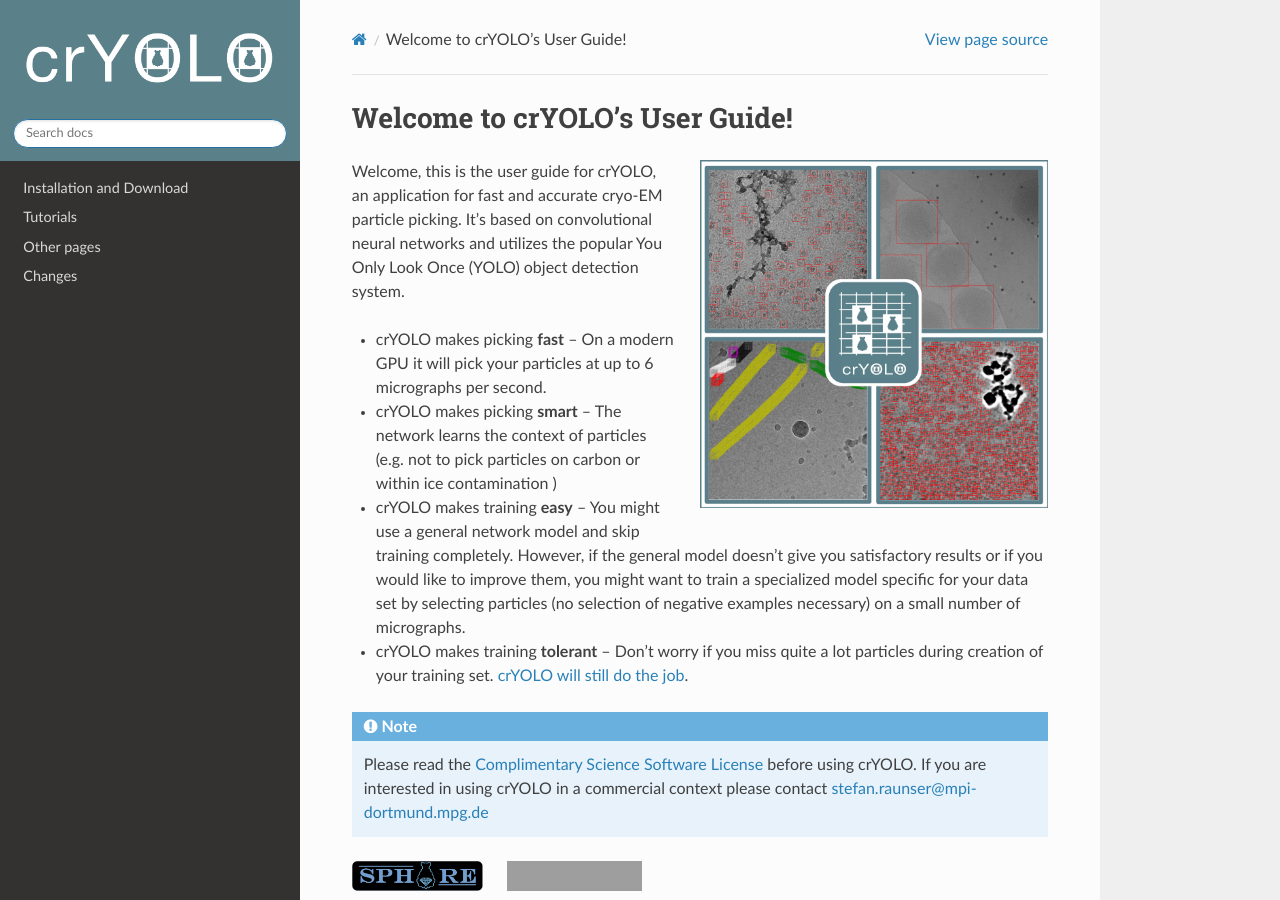
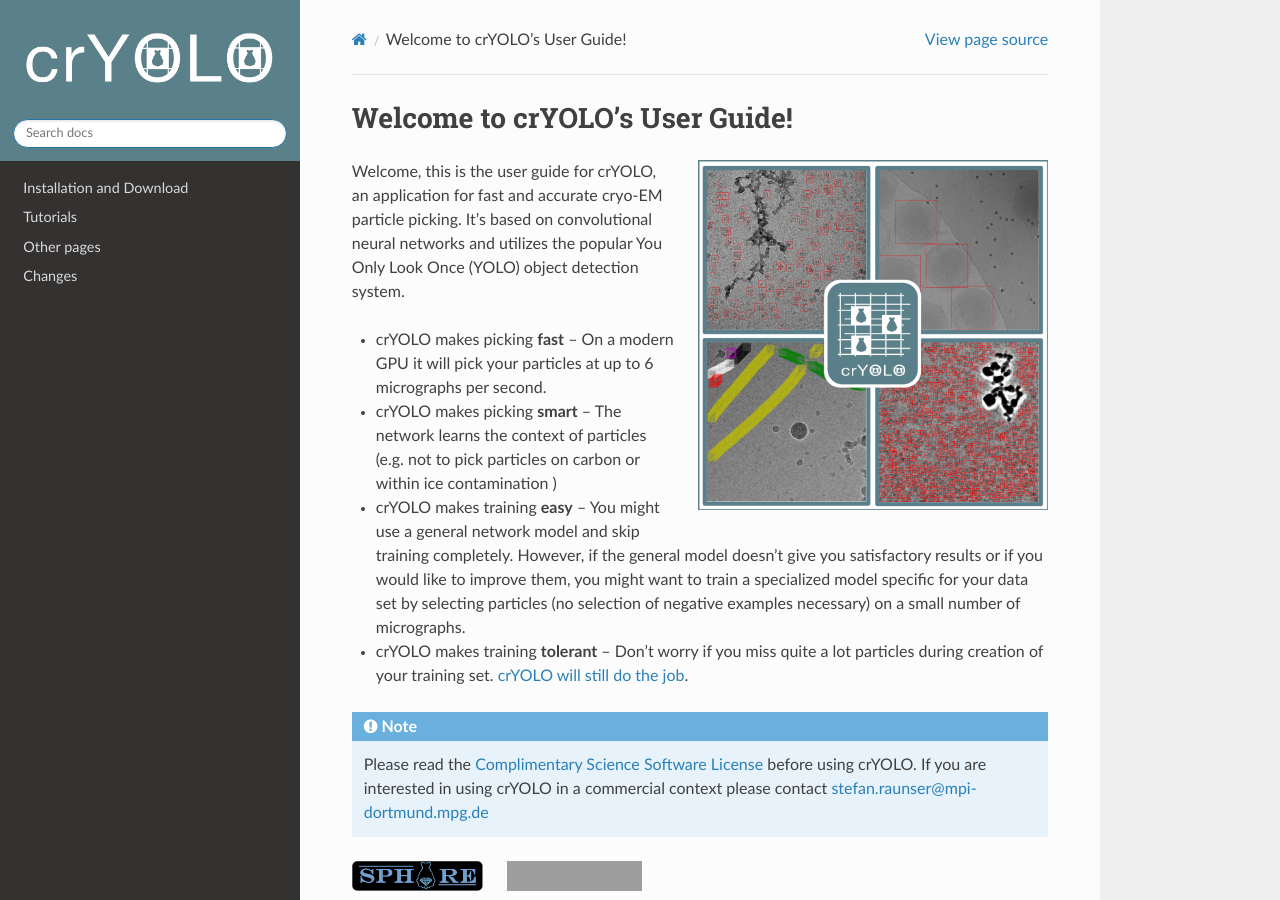
Before and after one commit to MPI-Dortmund/cryolo, a Sphinx documentation site: the page built from source/index.rst, in a window 1280 px wide and 900 px high. Built offline with Sphinx 7.4.7 and the Read the Docs theme 2.0.0, drawn with Linux system fonts in a browser that asks for light colours; grey boxes are pictures that could not be loaded.

```diff
--- a/source/index.rst
+++ b/source/index.rst
@@ -6,9 +6,9 @@
 Welcome to crYOLO's User Guide!
 ==================================
 
-.. image:: img/adv2.png
+.. figure:: img/adv2.png
    :align: right
-   :width: 50%
+   :width: 350
 
 Welcome, this is the user guide for crYOLO, an application for fast and accurate cryo-EM particle picking.
 It's based on convolutional neural networks and utilizes the popular You Only Look Once (YOLO) object detection system.
```
